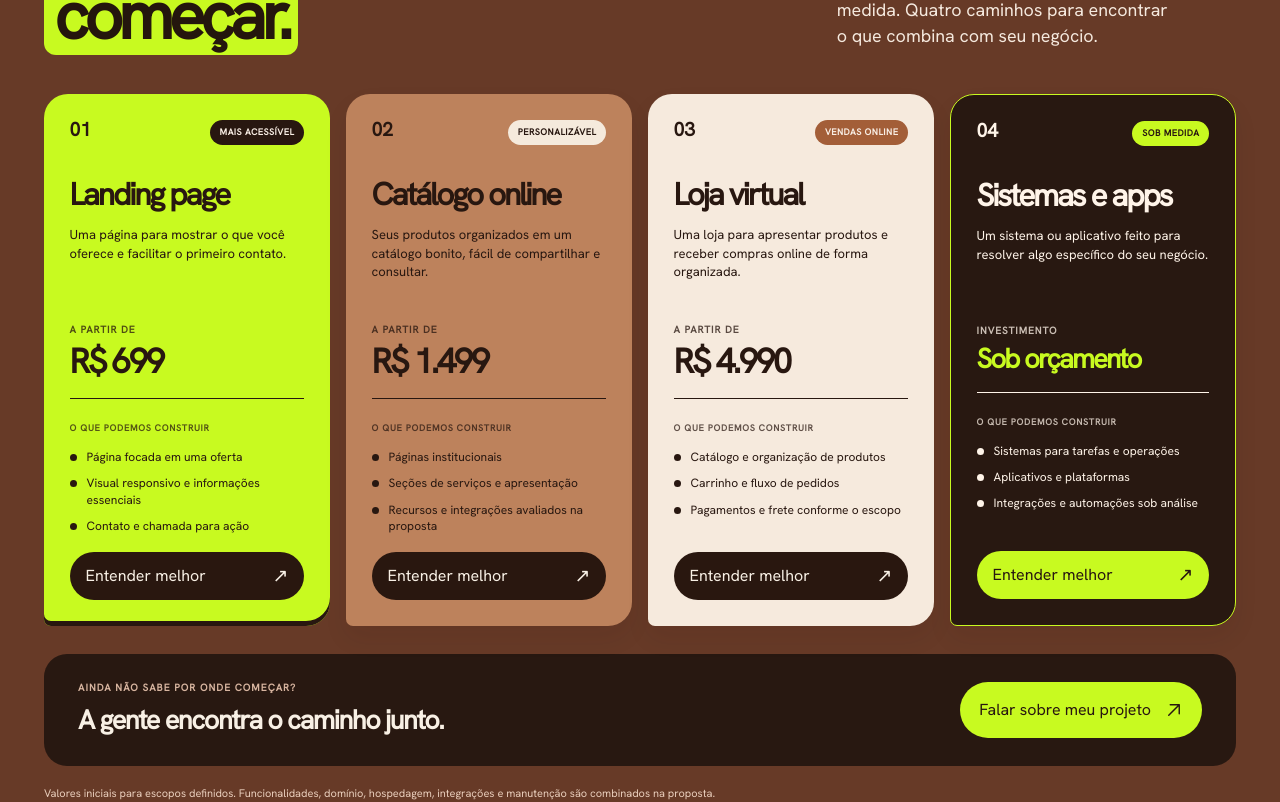
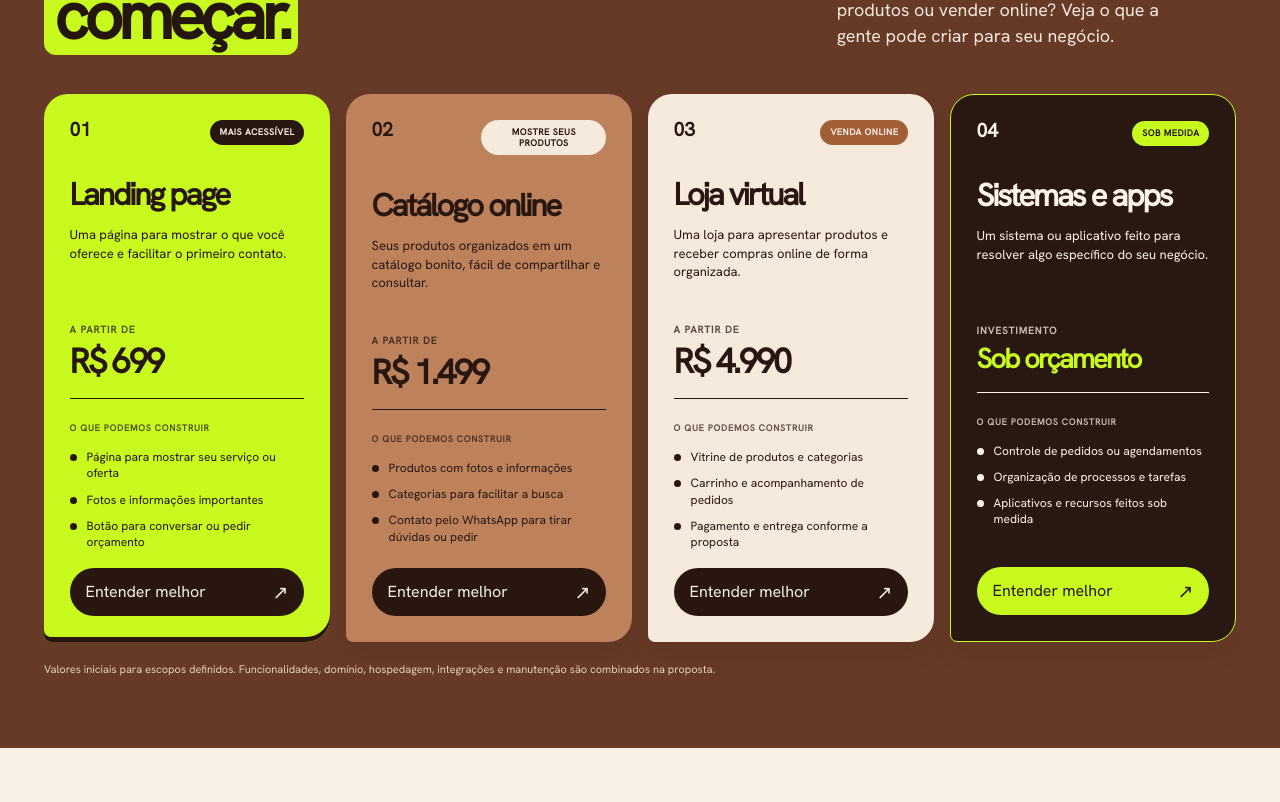
Before and after one commit to palomagl/unica, a React (Vite) app: page / in a window 1280 px wide. Shown: the part 4460-5262 px from the top of the page. Built offline with nearby package versions, Linux system fonts and the light colour scheme.

Commit message:
copy: serviços que qualquer cliente entende, seis dúvidas e remover CTA repetitivo

```diff
--- a/src/components/CommercialSections.tsx
+++ b/src/components/CommercialSections.tsx
@@ -10,28 +10,28 @@ const money = (value: number) => new Intl.NumberFormat('pt-BR', {
 
 const investmentDetails = [
   {
-    label: 'PARA COMEÇAR',
+    label: 'PRA DAR O PRIMEIRO PASSO',
     theme: 'entry',
-    audience: 'Para divulgar um serviço, produto, campanha ou negócio que precisa de uma apresentação objetiva.',
-    possibilities: ['Página focada em uma oferta', 'Visual responsivo e informações essenciais', 'Contato e chamada para ação'],
+    audience: 'Para quem quer apresentar um serviço, uma ideia ou uma promoção e facilitar o primeiro contato.',
+    possibilities: ['Página para mostrar seu serviço ou oferta', 'Fotos e informações importantes', 'Botão para conversar ou pedir orçamento'],
   },
   {
-    label: 'SUA MARCA NA INTERNET',
+    label: 'MOSTRE SEUS PRODUTOS',
     theme: 'brand',
-    audience: 'Para empresas que querem reunir serviços, informações, diferenciais e formas de contato em um lugar próprio.',
-    possibilities: ['Páginas institucionais', 'Seções de serviços e apresentação', 'Recursos e integrações avaliados na proposta'],
+    audience: 'Para quem vende produtos e quer mostrar seu catálogo pela internet, sem precisar de carrinho ou pagamento no site.',
+    possibilities: ['Produtos com fotos e informações', 'Categorias para facilitar a busca', 'Contato pelo WhatsApp para tirar dúvidas ou pedir'],
   },
   {
-    label: 'VENDAS ONLINE',
+    label: 'VENDA PELO SEU SITE',
     theme: 'store',
-    audience: 'Para negócios que precisam apresentar produtos e oferecer uma jornada de compra online.',
-    possibilities: ['Catálogo e organização de produtos', 'Carrinho e fluxo de pedidos', 'Pagamentos e frete conforme o escopo'],
+    audience: 'Para negócios que querem receber pedidos diretamente em uma loja online, além de mostrar seus produtos.',
+    possibilities: ['Vitrine de produtos e categorias', 'Carrinho e acompanhamento de pedidos', 'Pagamento e entrega conforme a proposta'],
   },
   {
-    label: 'DO SEU JEITO',
+    label: 'FEITO PARA SUA IDEIA',
     theme: 'bespoke',
-    audience: 'Para ideias que precisam de funcionalidades próprias, organização de processos ou experiências específicas.',
-    possibilities: ['Sistemas para tarefas e operações', 'Aplicativos e plataformas', 'Integrações e automações sob análise'],
+    audience: 'Para quando seu negócio precisa de algo que os sites e aplicativos prontos não conseguem resolver.',
+    possibilities: ['Controle de pedidos ou agendamentos', 'Organização de processos e tarefas', 'Aplicativos e recursos feitos sob medida'],
   },
 ] as const
 
@@ -109,7 +109,7 @@ export function InvestmentSection() {
               <span className="u-investment-title-line"><mark>começar.</mark></span>
             </h2>
           </div>
-          <p>Do primeiro site ao projeto feito sob medida. Quatro caminhos para encontrar o que combina com seu negócio.</p>
+          <p>Quer divulgar um serviço, mostrar produtos ou vender online? Veja o que a gente pode criar para seu negócio.</p>
         </header>
 
         <div className="u-investment-card-grid" aria-label="Soluções e investimentos iniciais">
@@ -120,7 +120,7 @@ export function InvestmentSection() {
               <article key={item.id} className={`u-investment-card u-investment-card--${details.theme}`}>
                 <div className="u-investment-card-head">
                   <span className="u-investment-card-index">{String(index + 1).padStart(2, '0')}</span>
-                  <span className="u-investment-card-tag">{index === 0 ? 'MAIS ACESSÍVEL' : index === 1 ? 'PERSONALIZÁVEL' : index === 2 ? 'VENDAS ONLINE' : 'SOB MEDIDA'}</span>
+                  <span className="u-investment-card-tag">{index === 0 ? 'MAIS ACESSÍVEL' : index === 1 ? 'MOSTRE SEUS PRODUTOS' : index === 2 ? 'VENDA ONLINE' : 'SOB MEDIDA'}</span>
                 </div>
                 <div className="u-investment-card-main">
                   <h3>{item.title}</h3>
@@ -155,15 +155,6 @@ export function InvestmentSection() {
           })}
         </div>
 
-        <div className="u-investment-contact">
-          <div>
-            <span>AINDA NÃO SABE POR ONDE COMEÇAR?</span>
-            <strong>A gente encontra o caminho junto.</strong>
-          </div>
-          <a href={QUOTE_LINK} target="_blank" rel="noopener noreferrer">
-            Falar sobre meu projeto <ArrowUpRight/>
-          </a>
-        </div>
         <p className="u-investment-disclaimer">Valores iniciais para escopos definidos. Funcionalidades, domínio, hospedagem, integrações e manutenção são combinados na proposta.</p>
       </div>
 
@@ -184,7 +175,7 @@ export function InvestmentSection() {
 }
 
 // Dúvidas curtas, não uma segunda vitrine de serviços.
-const visibleFaq = [faqItems[1], faqItems[0], faqItems[3], faqItems[4]]
+const visibleFaq = [faqItems[1], faqItems[0], faqItems[3], faqItems[4], faqItems[7], faqItems[8]]
 
 export function FAQSection() {
   const [active, setActive] = useState<number | null>(0)
@@ -202,7 +193,7 @@ export function FAQSection() {
         </div>
 
         <div className="u-faq-body">
-          <div className="u-faq-meta"><span>A ÚNICA RESPONDE</span><span>01 — 04</span></div>
+          <div className="u-faq-meta"><span>A ÚNICA RESPONDE</span><span>01 — 06</span></div>
           {visibleFaq.map((item, index) => (
             <div key={item.question} className={active === index ? 'u-faq-entry is-active' : 'u-faq-entry'}>
               <h3>
```
